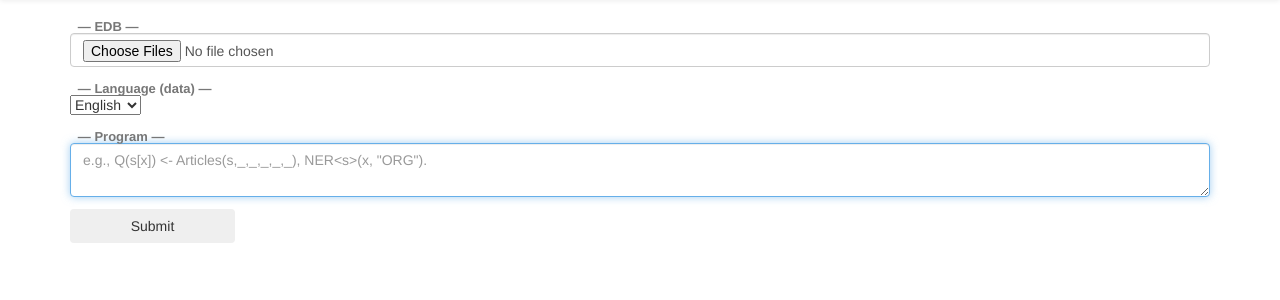
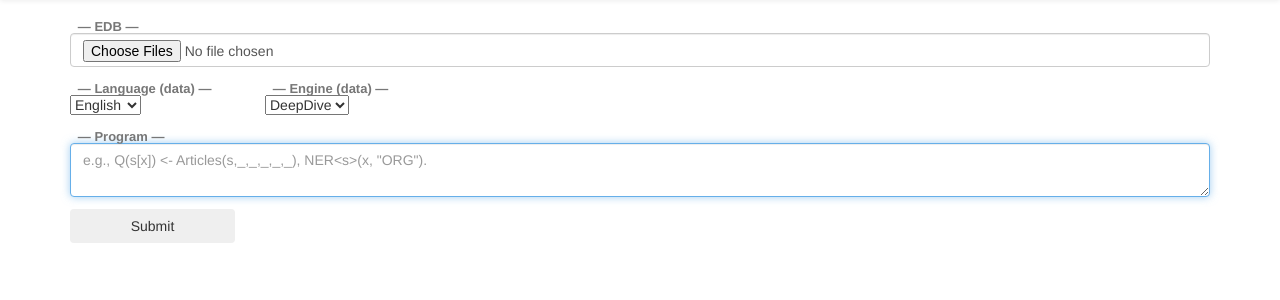
Before and after one commit to TechnionTDK/spannerlog-shell, a Django app: page /spannerlog/ in a window 1280 px wide. Shown: the part 51-351 px from the top of the page. Run offline with Django 3.2, Linux system fonts and the light colour scheme; some libraries are stand-ins or nearby versions.

Commit message:
[installation,webserver]

```diff
--- a/webservice/spannerlog/templates/spannerlog/index.html
+++ b/webservice/spannerlog/templates/spannerlog/index.html
@@ -44,6 +44,15 @@
           </select>
       </div>
 
+      <div class="col-sm-2" style="margin-bottom: 15px;">
+          <label for="engine" class="label">&mdash; Engine (data) &mdash;</label>
+          <select id="engine" name="engine" data-placeholder="Engine" class="chosen-select" title="Engine">
+              <option value="DeepDive"        selected > DeepDive   </option>
+              <option value="Spark"                    > Spark      </option>
+              <option value="Storm"                    > Storm      </option>
+          </select>
+      </div>
+
 
       <div class="col-sm-12" style="margin-bottom: 5px;">
         <label for="text" class="label">&mdash; Program &mdash;</label>
```
